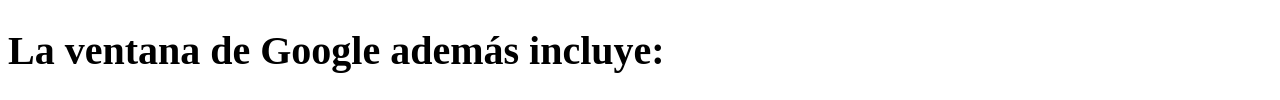
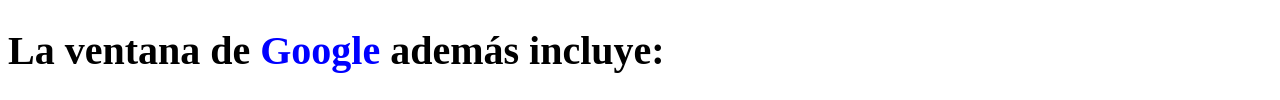
Before and after one commit to dpromerof/WindowsTutorial, a plain HTML site: page index.html in a window 1280 px wide. Shown: the part 1532-1632 px from the top of the page. Drawn offline with Linux system fonts and the light colour scheme.

Commit message:
correct readme and color h1 google in blue

```diff
--- a/index.html
+++ b/index.html
@@ -41,7 +41,7 @@
         <img id="ejemploBotonVentana" class="imagenEjemplo">
       </section>
     </div>
-    <h1> La ventana de Google además incluye: </h1>
+    <h1> La ventana de <span style="color:blue">Google</span>  además incluye: </h1>
     <div class="contenedor">
       <section class="seccion1">
         <p onmouseover="muestraPestanas()"><b>Pestañas</b></p>
```
Also changed, not shown: 1 other file.
